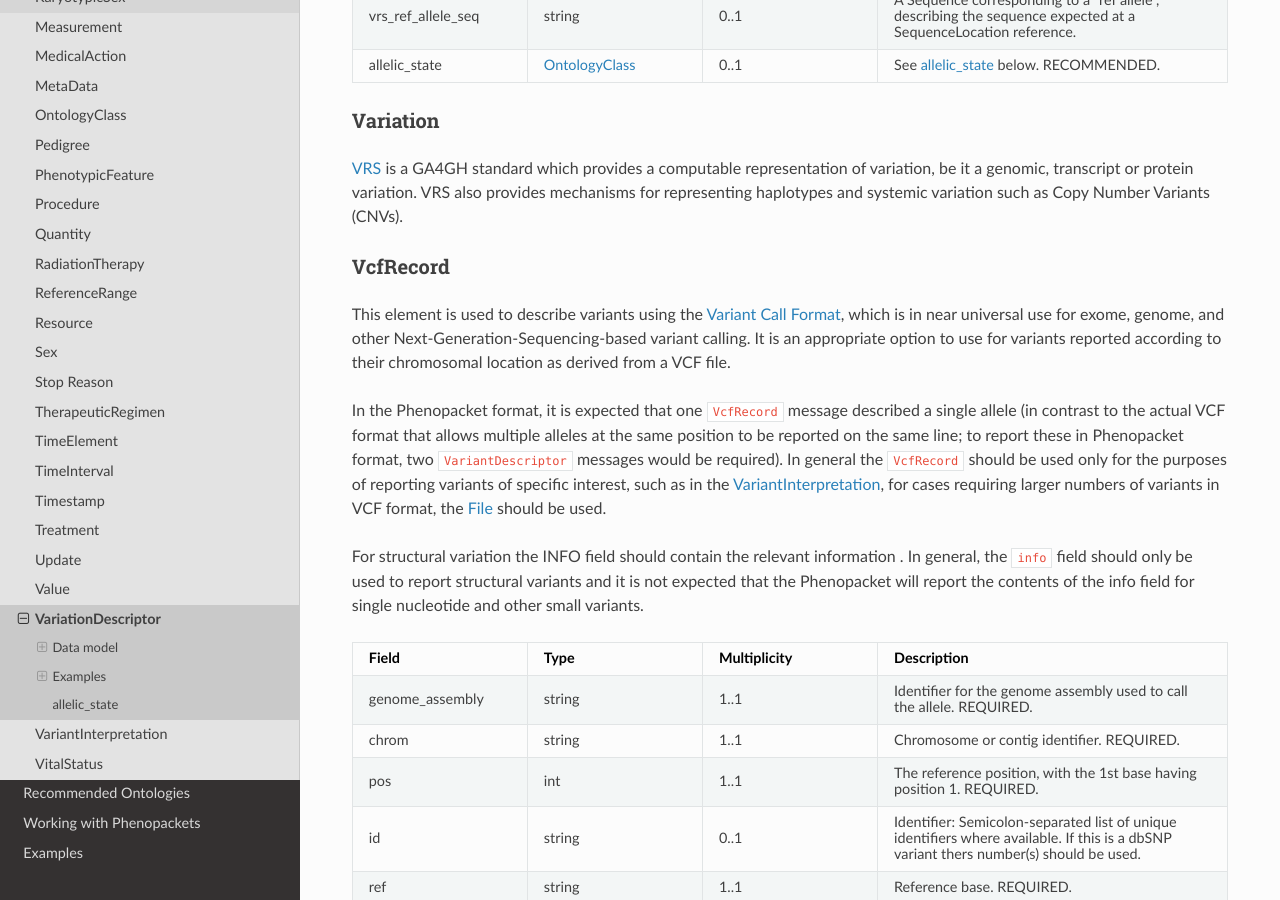
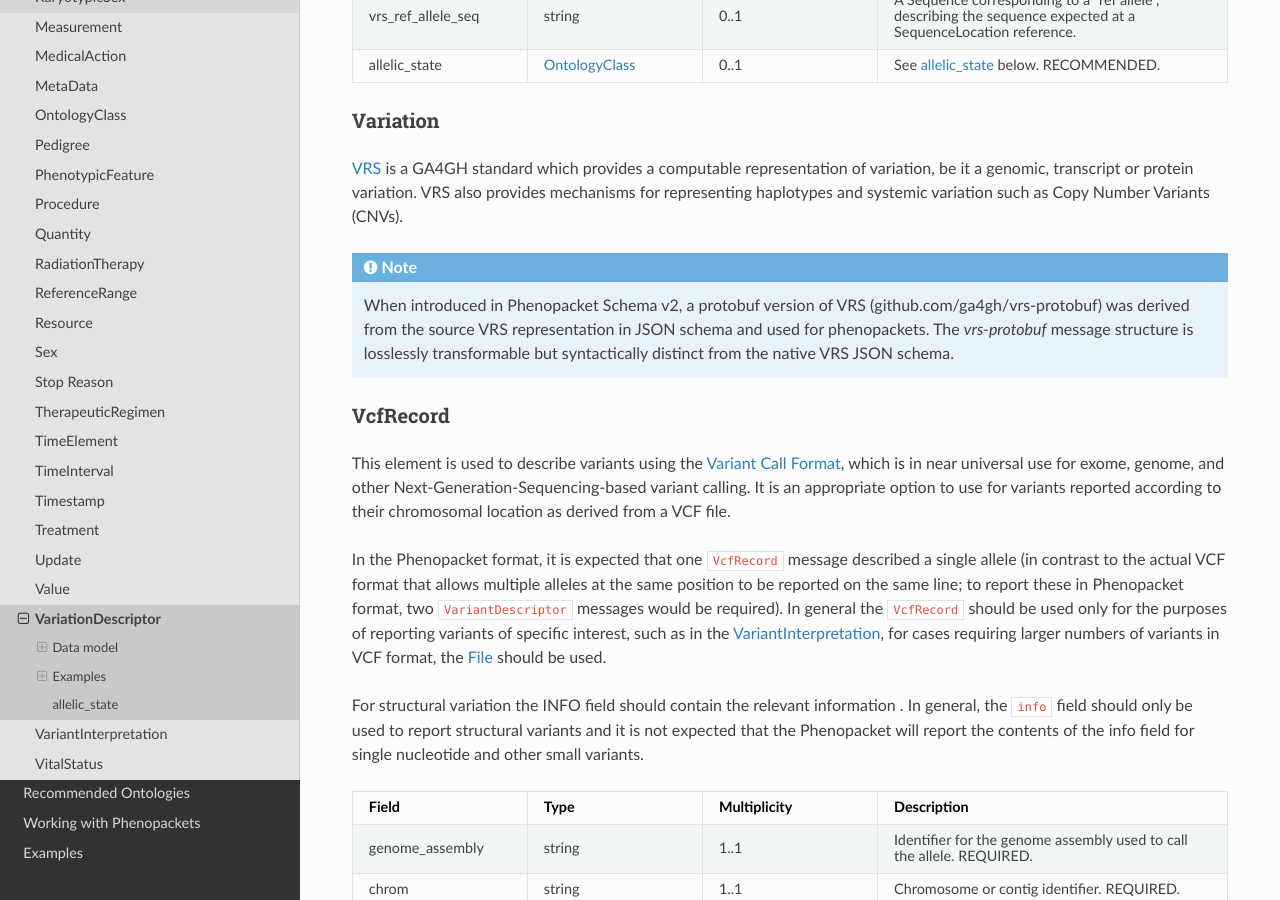
Before and after one commit to phenopackets/phenopacket-schema, a Sphinx documentation site: the page built from docs/variant.rst, in a window 1280 px wide and 900 px high, scrolled down 1394 px. Built offline with Sphinx 7.4.7 and the Read the Docs theme 2.0.0, drawn with Linux system fonts in a browser that asks for light colours; pages that are not in the unit, such as notebooks, are missing from menus.

Commit message:
Mention the limitations of VRS objects in Phenopacket Schema v2.

```diff
--- a/docs/variant.rst
+++ b/docs/variant.rst
@@ -108,6 +108,13 @@ Variation
 `VRS <https://vrs.ga4gh.org/en/stable/>`_ is a GA4GH standard which provides a computable representation of variation,
 be it a genomic, transcript or protein variation. VRS also provides mechanisms for representing haplotypes and systemic
 variation such as Copy Number Variants (CNVs).
+
+.. note::
+
+  When introduced in Phenopacket Schema v2, a protobuf version of VRS (github.com/ga4gh/vrs-protobuf)
+  was derived from the source VRS representation in JSON schema and used for phenopackets.
+  The `vrs-protobuf` message structure is losslessly transformable but syntactically distinct
+  from the native VRS JSON schema.
 
 .. _rstvcfrecord:
 
```
